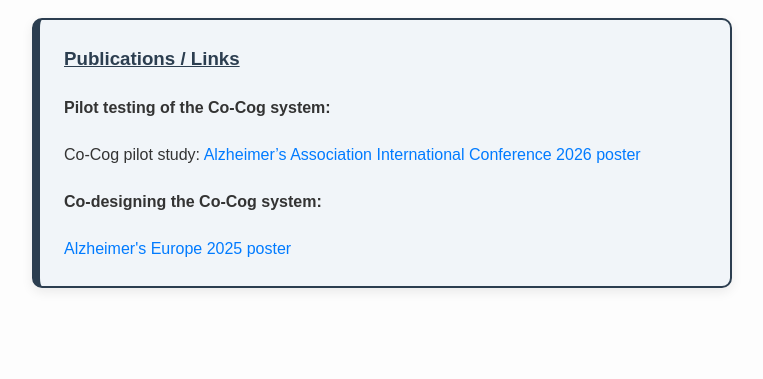
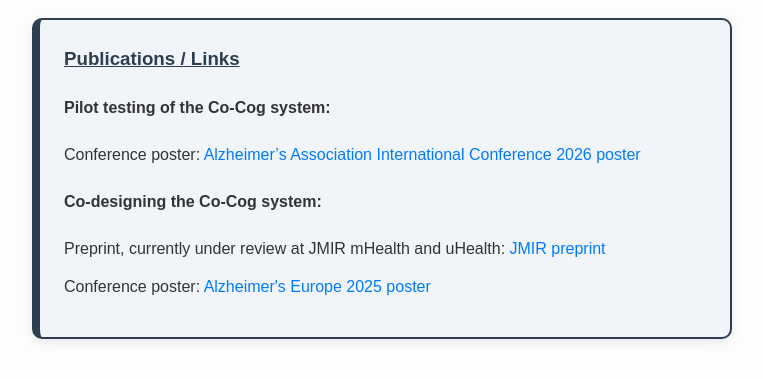
Before and after one commit to ra328research/co-cog, a plain HTML site: page index.html in a window 1280 px wide. Shown: the part 97-476 px from the top of the page, without its empty margins (258-1021 px from the left). Drawn offline with Linux system fonts and the light colour scheme.

Commit message:
Update publication links and descriptions in index.html

```diff
--- a/index.html
+++ b/index.html
@@ -131,12 +131,12 @@
 <section class="publications">
   <h3>Publications / Links</h3>
     <h4>Pilot testing of the Co-Cog system:</h4>
-         <!---  <p>Co-designing the Co-Cog system: <a href="preprint URL">medRxiv preprint</a></p> --->
-        <p>Co-Cog pilot study: <a href="pilot.html">Alzheimer’s Association International Conference 2026 poster</a></p>
+  <!---  <p>Preprint: <a href="preprint URL">medRxiv preprint</a></p> --->
+        <p>Conference poster: <a href="pilot.html">Alzheimer’s Association International Conference 2026 poster</a></p>
 
     <h4>Co-designing the Co-Cog system:</h4>
-<!---  <p>Co-designing the Co-Cog system: <a href="preprint URL">medRxiv preprint</a></p> --->
-      <a href="alz-eu25poster.html">Alzheimer's Europe 2025 poster</a>
+        <p>Preprint, currently under review at JMIR mHealth and uHealth: <a href="https://preprints.jmir.org/preprint/111246">JMIR preprint</a></p>
+        <p>Conference poster: <a href="alz-eu25poster.html">Alzheimer's Europe 2025 poster</a></p>
 
 
 </section>
```
